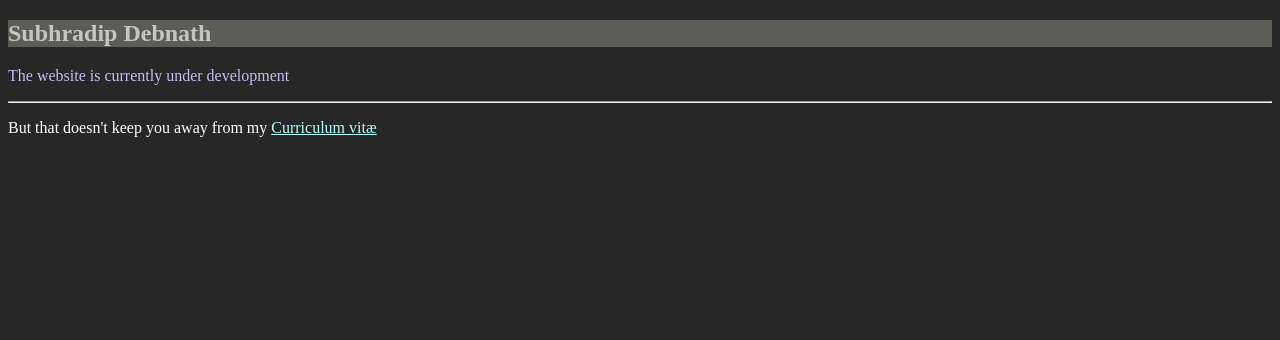
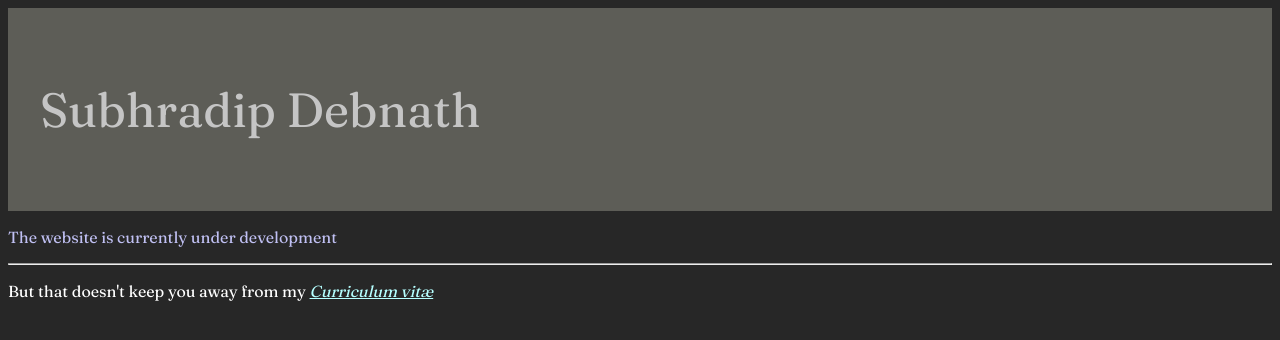
Before and after one commit to debnathsubhradip/Website, a PHP site: a page that uses index.html in a window 1280 px wide. Shown: the top 340 px of the page. Run offline with PHP 8.4, Linux system fonts and the light colour scheme.

Commit message:
index and css has been updated

```diff
--- a/index.html
+++ b/index.html
@@ -13,6 +13,10 @@
     <link rel="stylesheet" href="main.css">
     <!-- Javascript included -->
     <script src="main.js"></script>
+    <!-- Fonts added -->
+    <link rel="preconnect" href="https://fonts.gstatic.com">
+    <link href="https://fonts.googleapis.com/css2?family=Fraunces&display=swap" rel="stylesheet">
+
 </head>
 <body>
     <!-- page heading -->
@@ -24,6 +28,8 @@
     <div id="cv_div"><p>But that doesn't keep you away from my
         <a href="https://drive.google.com/file/d/1RE4ha_sqqKKuONxh6y2AROws94WGoR97/view?usp=sharing" target="_blank">Curriculum vitæ</a></div>
     </p>
+
+
         <!-- <hr> -->
     <!-- <div class="contactform">
     <h3>Contact :</h3> -->
--- a/main.css
+++ b/main.css
@@ -1,13 +1,20 @@
 div#page_heading{
     color: rgb(197, 197, 197);
     background-color: rgba(168, 167, 154, 0.418);
+    font-size: 2em;
+    padding: 1em;
 }
 div#maindesc{
     color: rgb(192, 192, 243);
+    font-size: 1em;
+    /* padding-left: 1em; */
 }
 body{
     background-color: rgb(39, 39, 39);
     color: white;
+    font-family: 'Fraunces', serif;
+    font-size: 1em;
+
 }
 :link{
     color: rgb(181, 255, 255);
@@ -15,3 +22,6 @@ body{
 :visited{
     color: rgb(206, 159, 159);
 }
+a{
+    font-style: italic;
+}
```
